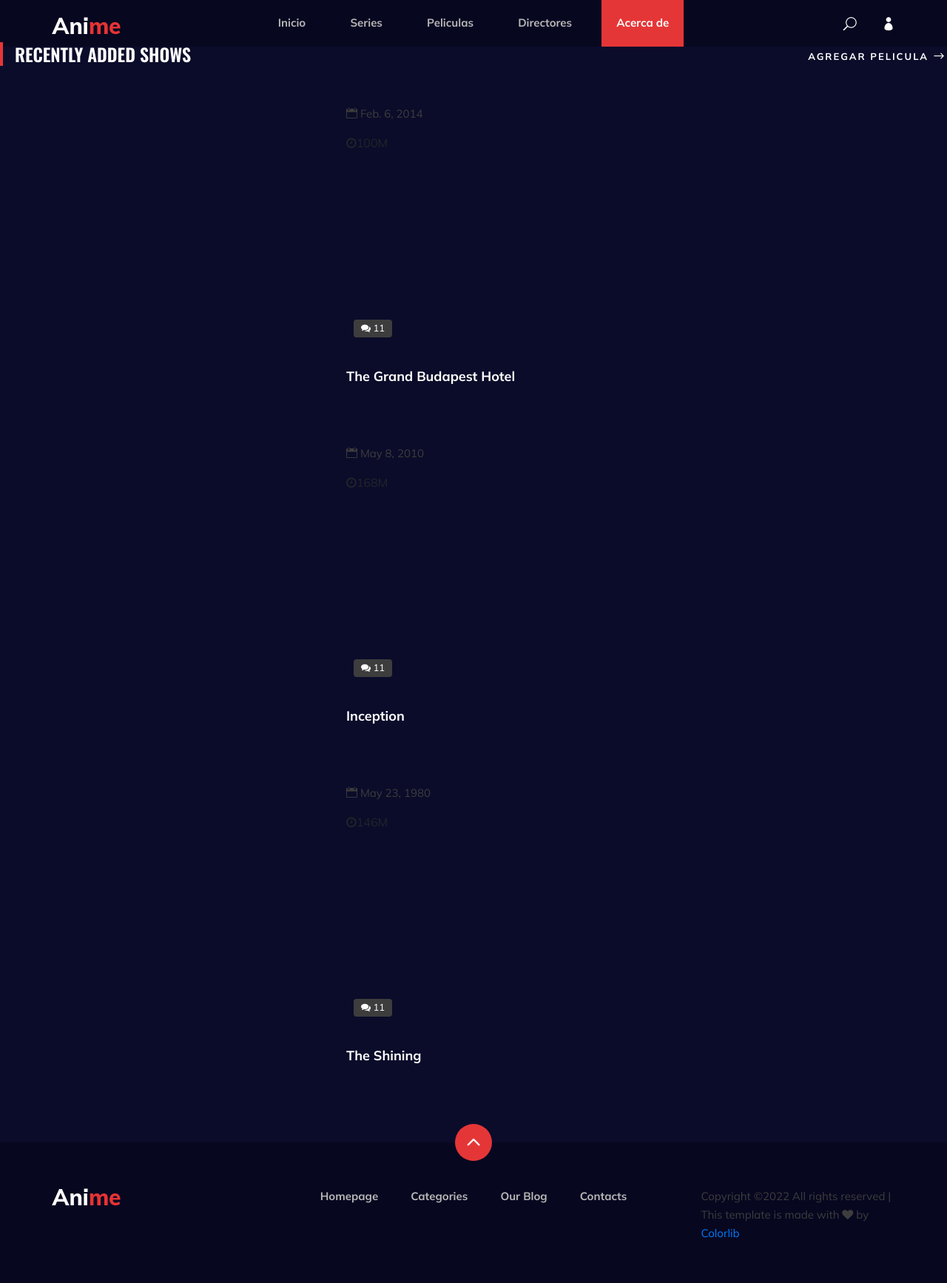
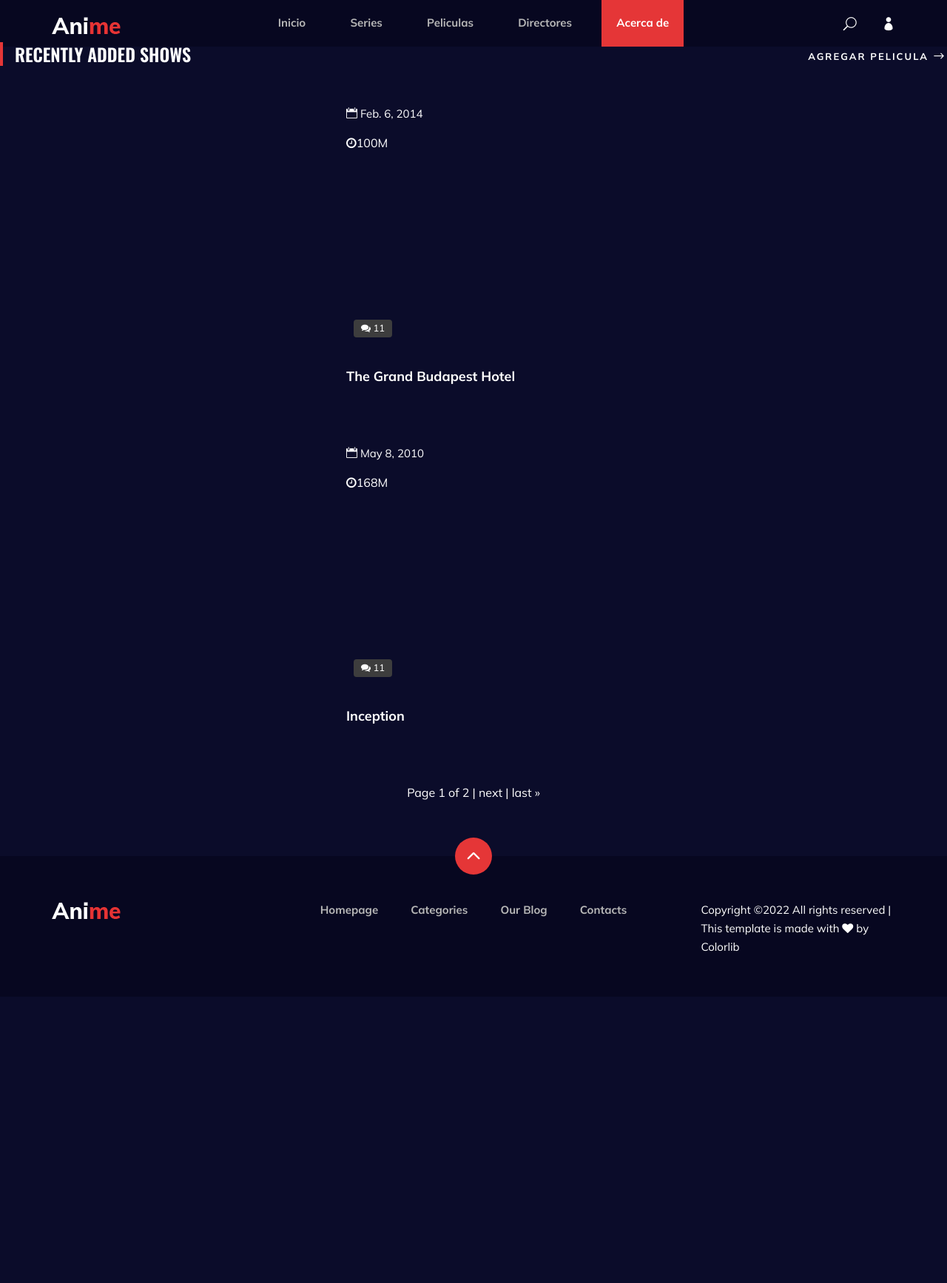
Before and after one commit to SleepD4rt/ProyectoFinalCoder-Pares-Lezcano-Bazalar, a Django app: page /movie/movies/ in a window 1280 px wide. Shown: the whole page at 74% size. After the commit the page ends 1286 px from the top, so only its background shows below. Run offline with Django 4.2, Linux system fonts and the light colour scheme; data comes from the database, SQL or seed files in the repository; both versions use the stored data as it was after the commit; some libraries are stand-ins or nearby versions.

Commit message:
movie_detail_login

```diff
--- a/blog/urls.py
+++ b/blog/urls.py
@@ -23,6 +23,7 @@ urlpatterns = [
     path("", include("home.urls")),
     path("serie/", include("serie.urls")),
     path("movie/", include("movie.urls")),
+    path('accounts/', include('django.contrib.auth.urls')),
     ]
 
 if settings.DEBUG:
--- a/movie/templates/movie/movie_form.html
+++ b/movie/templates/movie/movie_form.html
@@ -1,4 +1,4 @@
-{% extends "movie/movie_list.html" %}
+{% extends "home/index.html" %}
 {% load static %}
 
 {% block web_title %}
--- a/movie/templates/movie/movie_list.html
+++ b/movie/templates/movie/movie_list.html
@@ -37,7 +37,7 @@
     <div id="preloder">
         <div class="loader"></div>
     </div>
-    {% block head %}
+    {% block header %}
     <!-- Header Section Begin -->
     <header class="header">
         <div class="container">
@@ -395,6 +395,11 @@
                                                 <img height="250px" src="{{ serie.image.url }}">
                                             </div>
                                         {% endif %}
+                                        <style>
+                                            p, div {
+                                                color: white;
+                                            }
+                                        </style>
                                     <p><span class="icon_calendar"></span> {{ movie.release_date }}</p>
                                     <div class="comment"><i class="fa fa-comments"></i> 11</div>
                                     <div class="duration"><i class="fa fa-clock-o"></i>{{ movie.duration }}M</div>
@@ -413,6 +418,38 @@
                         {% endfor %}
                         {% endif %}
                 {% endblock %}
+                {% block pagination %}
+                <!--Pagination Class Based Views-->
+                {% if is_paginated %}
+                <div class="container p-4">
+                    <div class="pagination justify-content-center">
+                        <span class="step-links">
+                            <style>
+                                a, span {
+                                    color: white;
+                                }
+                            </style>
+                            {% if page_obj.has_previous %}
+                                <a href="?page=1">&laquo; first</a> |
+                                <a href="?page={{ course_list.previous_page_number }}">previous</a> |
+                            {% endif %}
+
+                            {% if page_obj.paginator.num_pages > 1 %}
+                            <span class="current">
+                                Page {{ page_obj.number }} of {{ page_obj.paginator.num_pages }} |
+                            </span>
+                            {% endif %}
+
+                            {% if page_obj.has_next %}
+                                <a href="?page={{ page_obj.next_page_number }}">next</a> |
+                                <a href="?page={{ page_obj.paginator.num_pages }}">last &raquo;</a>
+                            {% endif %}
+                        </span>
+                    </div>
+                </div>
+                {% endif %}
+                <!--end of Pagination-->
+            {% endblock %}
                             <!--DIVISION POR SERIE /PELICULA-->
                             <!--
                             <div class="col-lg-4 col-md-6 col-sm-6">
@@ -744,7 +781,7 @@
             <div class="col-lg-6">
                 <div class="footer__nav">
                     <ul>
-                        <li class="active"><a href="./index.html">Homepage</a></li>
+                        <li class="active"><a href="{% url 'home:index' %}">Homepage</a></li>
                         <li><a href="./categories.html">Categories</a></li>
                         <li><a href="./blog.html">Our Blog</a></li>
                         <li><a href="#">Contacts</a></li>
--- a/movie/views.py
+++ b/movie/views.py
@@ -13,7 +13,7 @@ from movie.forms import MovieForm
 
 class MovieListView(ListView):
     model = Movie
-    paginate_by = 12
+    paginate_by = 2
 
 
 class MovieDetailView(DetailView):
```
Also changed, not shown: home/templates/home/index.html (+20 -10 lines), home/templates/registration/login.html (added, +58 -0 lines), db.sqlite3.
